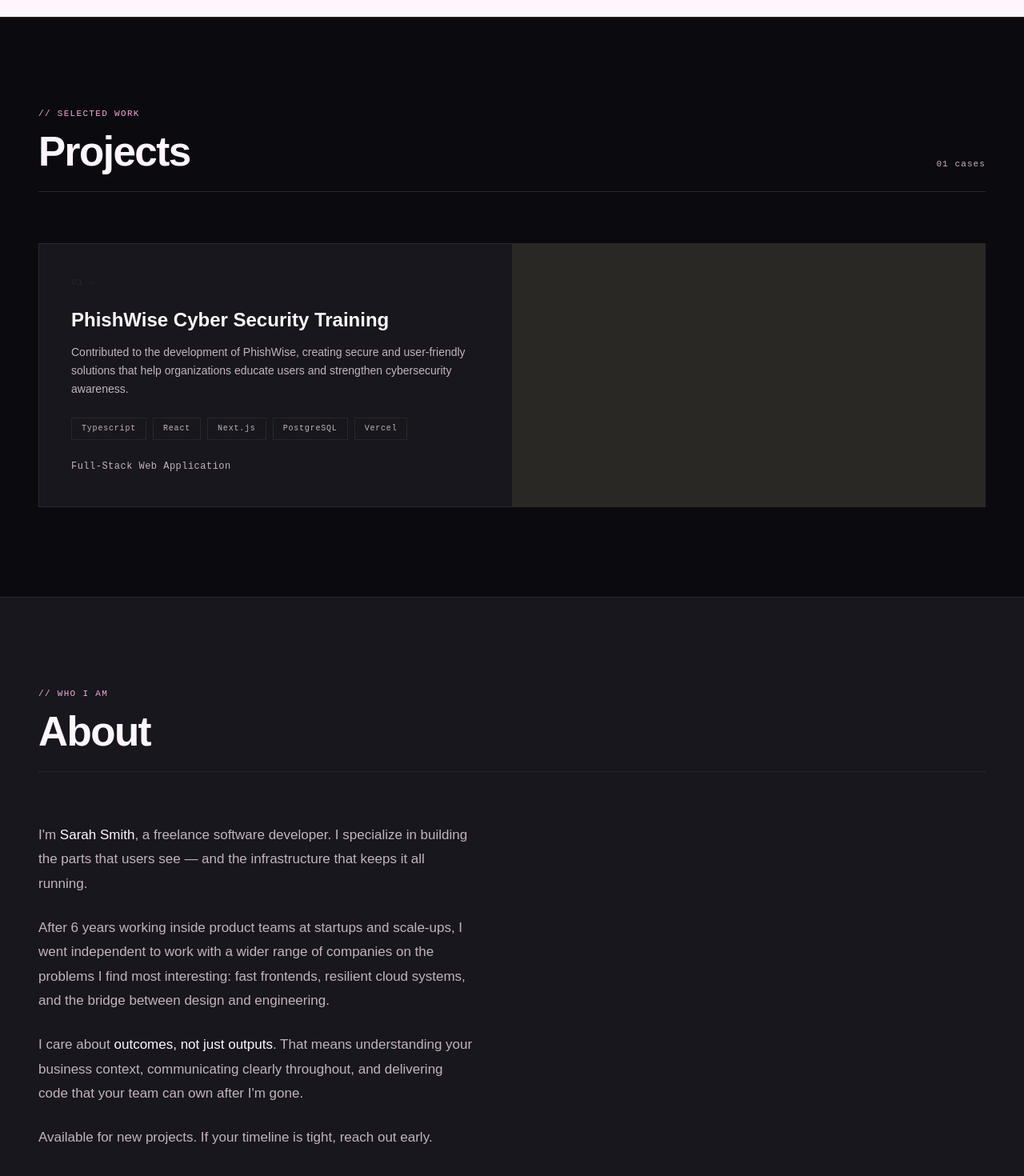
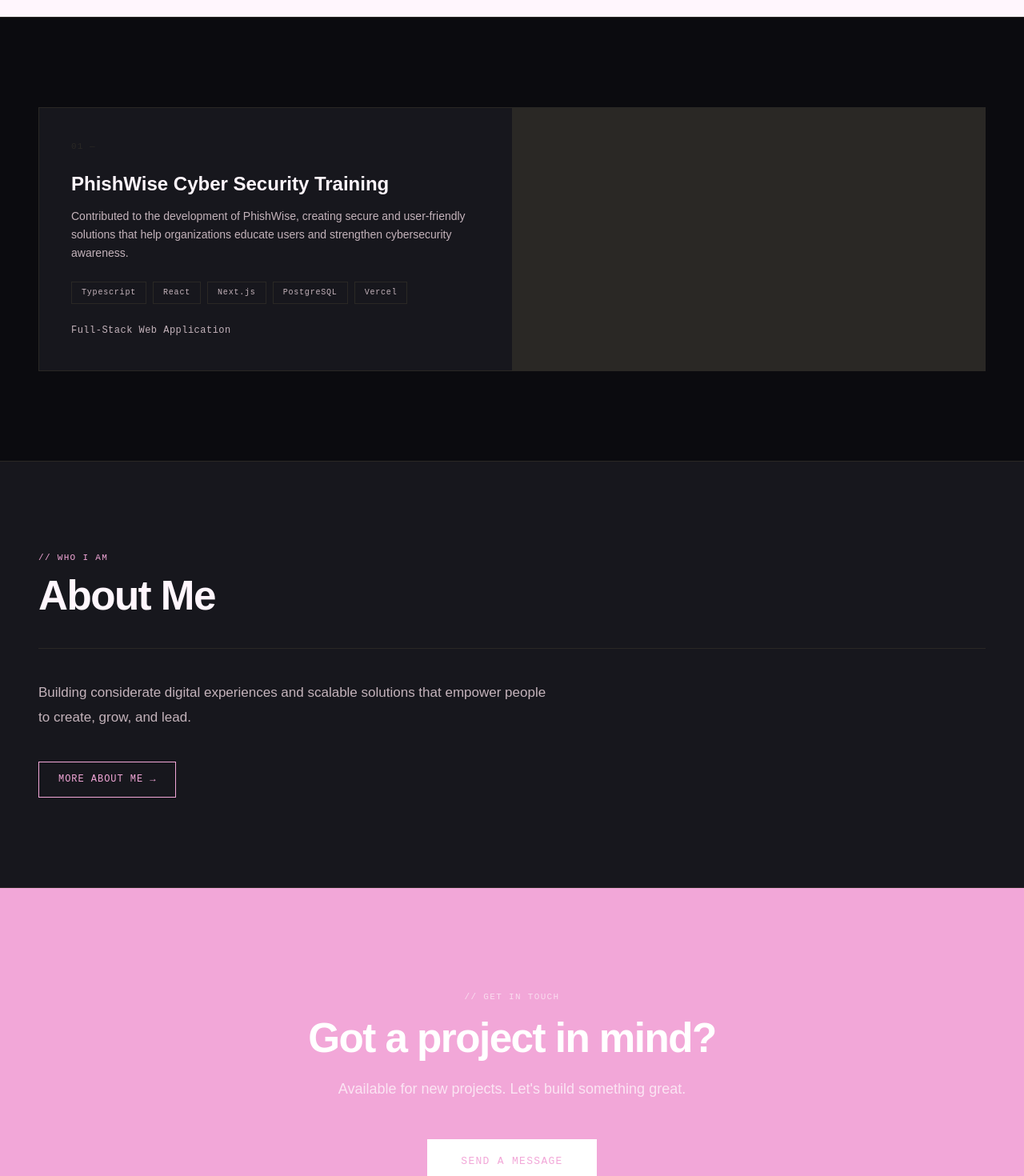
Before and after one commit to ssmith-io/portfolioWeb, a React (Vite) app in the folder portfolio/: page / in a window 1280 px wide. Shown: the part 840-2310 px from the top of the page at 80% size. Built offline with nearby package versions, Linux system fonts and the light colour scheme.

Commit message:
Implementing the About Page

```diff
--- a/portfolio/src/App.jsx
+++ b/portfolio/src/App.jsx
@@ -8,6 +8,7 @@ import Contact from './components/Contact'
 import Footer from './components/Footer'
 import ProjectsPage from './pages/ProjectsPage'
 import ProjectDetail from './pages/ProjectDetail'
+import AboutPage from './pages/AboutPage'
 
 export default function App() {
   return (
@@ -23,6 +24,7 @@ export default function App() {
             <Contact />
           </main>
         } />
+        <Route path="/about" element={<AboutPage />} />
         <Route path="/projects" element={<ProjectsPage />} />
         <Route path="/projects/:id" element={<ProjectDetail />} />
       </Routes>
--- a/portfolio/src/components/About.jsx
+++ b/portfolio/src/components/About.jsx
@@ -1,5 +1,5 @@
-import SectionHeader from './SectionHeader'
-import { personalData} from '../data/content'
+import { Link } from 'react-router-dom'
+import { personalData } from '../data/content'
 
 export default function About() {
   return (
@@ -12,23 +12,57 @@ export default function About() {
       }}
       id="about"
     >
-      <SectionHeader tag="// Who I Am" title="About" />
+      <p
+        className="uppercase mb-3"
+        style={{
+          fontFamily: "'DM Mono', monospace",
+          fontSize: 11, letterSpacing: '0.12em',
+          color: 'var(--accent)',
+        }}
+      >
+        // Who I Am
+      </p>
 
-      <div className="grid gap-24" style={{ gridTemplateColumns: '1fr 1fr', alignItems: 'start' }}>
-        {/* Bio */}
-        <div className="flex flex-col gap-6">
-          {[
-            <>I'm <strong style={{ color: 'var(--ink)', fontWeight: 500 }}>{personalData.name}</strong>, a freelance software developer. I specialize in building the parts that users see — and the infrastructure that keeps it all running.</>,
-            <>After 6 years working inside product teams at startups and scale-ups, I went independent to work with a wider range of companies on the problems I find most interesting: fast frontends, resilient cloud systems, and the bridge between design and engineering.</>,
-            <>I care about <strong style={{ color: 'var(--ink)', fontWeight: 500 }}>outcomes, not just outputs</strong>. That means understanding your business context, communicating clearly throughout, and delivering code that your team can own after I'm gone.</>,
-            <>{personalData.availability}. If your timeline is tight, reach out early.</>,
-          ].map((para, i) => (
-            <p key={i} style={{ fontSize: 17, lineHeight: 1.8, color: 'var(--mid)' }}>
-              {para}
-            </p>
-          ))}
-        </div>
-      </div>
+      <h2
+        className="mb-10"
+        style={{
+          fontFamily: "'Syne', sans-serif",
+          fontSize: 'clamp(2rem, 4vw, 3.5rem)',
+          fontWeight: 800, lineHeight: 1,
+          letterSpacing: '-0.03em', color: 'var(--ink)',
+        }}
+      >
+        About Me
+      </h2>
+
+      <div style={{ borderTop: '1px solid var(--border)', marginBottom: '2.5rem' }} />
+
+      <p
+        style={{
+          fontSize: 17, lineHeight: 1.8,
+          color: 'var(--mid)', maxWidth: 640,
+          marginBottom: '2.5rem',
+        }}
+      >
+        {personalData.description}
+      </p>
+
+      <Link
+        to="/about"
+        style={{
+          fontFamily: "'DM Mono', monospace",
+          fontSize: 12, letterSpacing: '0.08em',
+          color: 'var(--accent)',
+          border: '1px solid var(--accent)',
+          padding: '0.75rem 1.5rem',
+          textDecoration: 'none',
+          textTransform: 'uppercase',
+          display: 'inline-block',
+        }}
+        className="hover:[background:var(--accent)] hover:[color:var(--paper)] transition-all duration-200"
+      >
+        More About Me →
+      </Link>
     </section>
   )
 }
--- a/portfolio/src/components/Hero.jsx
+++ b/portfolio/src/components/Hero.jsx
@@ -1,4 +1,5 @@
 import { personalData, skills } from '../data/content'
+import { Link } from 'react-router-dom'
 
 export default function Hero() {
   return (
@@ -47,18 +48,6 @@ export default function Hero() {
         {personalData.title}
       </p>
 
-      {/* Bio */}
-      <p
-        className="animate-fade-up-3 mb-10"
-        style={{
-          maxWidth: 520,
-          fontSize: 16,
-          lineHeight: 1.8,
-          color: 'var(--mid)',
-        }}
-      >
-        {personalData.description}
-      </p>
 
       {/* Social links */}
       <div className="animate-fade-up-4 flex gap-4 mb-12">
@@ -67,7 +56,7 @@ export default function Hero() {
             key={label}
             href={href}
             target="_blank"
-            rel="nonreferrer"
+            rel="noreferrer"
             style={{
               fontFamily: "'DM Mono', monospace",
               fontSize: 11,
--- a/portfolio/src/components/Navbar.jsx
+++ b/portfolio/src/components/Navbar.jsx
@@ -1,3 +1,4 @@
+import { Link } from 'react-router-dom'
 import { personalData } from '../data/content'
 
 export default function Navbar() {
@@ -6,28 +7,43 @@ export default function Navbar() {
       style={{ background: 'var(--paper)', borderBottom: '1px solid var(--border)' }}
       className="fixed top-0 left-0 right-0 z-50 flex items-center justify-between px-12 py-5"
     >
-      <a
-        href="#"
+      <Link
+        to="/"
         style={{ fontFamily: "'DM Mono', monospace", color: 'var(--accent)', fontSize: 13, letterSpacing: '0.06em' }}
         className="font-medium no-underline"
       >
         {personalData.logo}
-      </a>
+      </Link>
 
       <ul className="flex gap-10 list-none m-0 p-0">
-        {['About', 'Projects', 'Contact'].map((item) => (
-          <li key={item}>
-            <a
-              href={`#${item.toLowerCase()}`}
+        <li>
+          <Link
+            to="/about"
             style={{ fontFamily: "'DM Mono', monospace", color: 'var(--mid)', fontSize: 13, letterSpacing: '0.08em' }}
             className="no-underline uppercase transition-colors duration-200 hover:[color:var(--accent-hover)]"
           >
-              {item}
+            About
+          </Link>
+        </li>
+        <li>
+          <Link
+            to="/projects"
+            style={{ fontFamily: "'DM Mono', monospace", color: 'var(--mid)', fontSize: 13, letterSpacing: '0.08em' }}
+            className="no-underline uppercase transition-colors duration-200 hover:[color:var(--accent-hover)]"
+          >
+            Projects
+          </Link>
+        </li>
+        <li>
+          <a
+            href="#contact"
+            style={{ fontFamily: "'DM Mono', monospace", color: 'var(--mid)', fontSize: 13, letterSpacing: '0.08em' }}
+            className="no-underline uppercase transition-colors duration-200 hover:[color:var(--accent-hover)]"
+          >
+            Contact
           </a>
         </li>
-        ))}
       </ul>
-
         <a
         href="#contact"
         style={{
--- a/portfolio/src/components/SectionHeader.jsx
+++ b/portfolio/src/components/SectionHeader.jsx
@@ -1,46 +1,64 @@
-export default function SectionHeader({ tag, title, count, light = false }) {
+import { Link } from 'react-router-dom'
+import { personalData } from '../data/content'
+
+export default function Navbar() {
   return (
-    <div
-      className="flex items-end justify-between mb-16 pb-6"
-      style={{ borderBottom: `1px solid ${light ? 'rgba(255,255,255,0.1)' : 'var(--border)'}` }}
+    <nav
+      style={{ background: 'var(--paper)', borderBottom: '1px solid var(--border)' }}
+      className="fixed top-0 left-0 right-0 z-50 flex items-center justify-between px-12 py-5"
     >
-      <div>
-        <p
-          className="mb-3 uppercase"
-          style={{
-            fontFamily: "'DM Mono', monospace",
-            fontSize: 11,
-            letterSpacing: '0.12em',
-            color: light ? 'rgba(255,255,255,0.4)' : 'var(--accent)',
-          }}
-        >
-          {tag}
-        </p>
-        <h2
-          style={{
-            fontFamily: "'Syne', sans-serif",
-            fontSize: 'clamp(2rem, 4vw, 3.5rem)',
-            fontWeight: 800,
-            lineHeight: 1,
-            letterSpacing: '-0.03em',
-            color: light ? 'var(--paper)' : 'var(--ink)',
-          }}
-        >
-          {title}
-        </h2>
-      </div>
-      {count && (
-        <span
-          style={{
-            fontFamily: "'DM Mono', monospace",
-            fontSize: 11,
-            color: light ? 'rgba(255,255,255,0.3)' : 'var(--mid)',
-            letterSpacing: '0.1em',
-          }}
-        >
-          {count}
-        </span>
-      )}
-    </div>
+      <Link
+        to="/"
+        style={{ fontFamily: "'DM Mono', monospace", color: 'var(--accent)', fontSize: 13, letterSpacing: '0.06em' }}
+        className="font-medium no-underline"
+      >
+        {personalData.logo}
+      </Link>
+
+      <ul className="flex gap-10 list-none m-0 p-0">
+        <li>
+          <Link
+            to="/about"
+            style={{ fontFamily: "'DM Mono', monospace", color: 'var(--mid)', fontSize: 13, letterSpacing: '0.08em' }}
+            className="no-underline uppercase transition-colors duration-200 hover:[color:var(--accent-hover)]"
+          >
+            About
+          </Link>
+        </li>
+        <li>
+          <Link
+            to="/projects"
+            style={{ fontFamily: "'DM Mono', monospace", color: 'var(--mid)', fontSize: 13, letterSpacing: '0.08em' }}
+            className="no-underline uppercase transition-colors duration-200 hover:[color:var(--accent-hover)]"
+          >
+            Projects
+          </Link>
+        </li>
+        <li>
+          <Link
+            to="/#contact"
+            style={{ fontFamily: "'DM Mono', monospace", color: 'var(--mid)', fontSize: 13, letterSpacing: '0.08em' }}
+            className="no-underline uppercase transition-colors duration-200 hover:[color:var(--accent-hover)]"
+          >
+            Contact
+          </Link>
+        </li>
+      </ul>
+
+      <Link
+        to="/#contact"
+        style={{
+          fontFamily: "'DM Mono', monospace",
+          fontSize: 12,
+          letterSpacing: '0.08em',
+          color: 'var(--paper)',
+          background: 'var(--accent)',
+          border: '1.5px solid var(--accent)',
+        }}
+        className="no-underline font-medium uppercase px-5 py-2 transition-all duration-200 hover:[background:var(--accent-hover)] hover:[border-color:var(--accent-hover)]"
+      >
+        Hire Me
+      </Link>
+    </nav>
   )
 }
--- /dev/null
+++ b/portfolio/src/pages/AboutPage.jsx
@@ -0,0 +1,164 @@
+import { Link } from 'react-router-dom'
+import { personalData, skills } from '../data/content'
+
+export default function AboutPage() {
+  return (
+    <section className="px-12 py-28" style={{ minHeight: '100vh', maxWidth: 800, margin: '0 auto' }}>
+
+      <Link
+        to="/"
+        style={{
+          fontFamily: "'DM Mono', monospace",
+          fontSize: 12, letterSpacing: '0.08em',
+          color: 'var(--mid)', textDecoration: 'none',
+          textTransform: 'uppercase',
+          display: 'inline-block', marginBottom: '3rem',
+        }}
+        className="hover:[color:var(--accent)]"
+      >
+        ← Back
+      </Link>
+
+      <p
+        className="uppercase mb-3"
+        style={{
+          fontFamily: "'DM Mono', monospace",
+          fontSize: 11, letterSpacing: '0.12em',
+          color: 'var(--accent)',
+        }}
+      >
+        // Who I Am
+      </p>
+
+      <h1
+        className="mb-10"
+        style={{
+          fontFamily: "'Syne', sans-serif",
+          fontSize: 'clamp(2rem, 4vw, 3.5rem)',
+          fontWeight: 800, lineHeight: 1,
+          letterSpacing: '-0.03em', color: 'var(--ink)',
+        }}
+      >
+        About Me
+      </h1>
+
+      <div style={{ borderTop: '1px solid var(--border)', marginBottom: '2.5rem' }} />
+
+      {/* Bio */}
+      <div className="flex flex-col gap-6 mb-16">
+        <p style={{ fontSize: 17, lineHeight: 1.8, color: 'var(--mid)' }}>
+          I'm <strong style={{ color: 'var(--ink)', fontWeight: 500 }}>{personalData.name}</strong>, a freelance software developer. I specialize in building the parts that users see — and the infrastructure that keeps it all running.
+        </p>
+        <p style={{ fontSize: 17, lineHeight: 1.8, color: 'var(--mid)' }}>
+          After 6 years working inside product teams at startups and scale-ups, I went independent to work with a wider range of companies on the problems I find most interesting: fast frontends, resilient cloud systems, and the bridge between design and engineering.
+        </p>
+        <p style={{ fontSize: 17, lineHeight: 1.8, color: 'var(--mid)' }}>
+          I care about <strong style={{ color: 'var(--ink)', fontWeight: 500 }}>outcomes, not just outputs</strong>. That means understanding your business context, communicating clearly throughout, and delivering code that your team can own after I'm gone.
+        </p>
+        <p style={{ fontSize: 17, lineHeight: 1.8, color: 'var(--mid)' }}>
+          Available for new projects. If your timeline is tight, reach out early.
+        </p>
+      </div>
+
+      <div style={{ borderTop: '1px solid var(--border)', marginBottom: '2.5rem' }} />
+
+      {/* Skills */}
+      <p
+        className="uppercase mb-6"
+        style={{
+          fontFamily: "'DM Mono', monospace",
+          fontSize: 11, letterSpacing: '0.12em',
+          color: 'var(--accent)',
+        }}
+      >
+        // Skills & Tools
+      </p>
+
+      <div className="flex flex-wrap gap-2 mb-16">
+        {skills.map((skill) => (
+          <span
+            key={skill}
+            style={{
+              fontFamily: "'DM Mono', monospace",
+              fontSize: 12, letterSpacing: '0.06em',
+              padding: '0.4rem 1rem',
+              border: '1px solid var(--border)',
+              background: 'var(--card)',
+              color: 'var(--mid)',
+            }}
+          >
+            {skill}
+          </span>
+        ))}
+      </div>
+
+      <div style={{ borderTop: '1px solid var(--border)', marginBottom: '2.5rem' }} />
+
+      {/* Currently */}
+      <p
+        className="uppercase mb-6"
+        style={{
+          fontFamily: "'DM Mono', monospace",
+          fontSize: 11, letterSpacing: '0.12em',
+          color: 'var(--accent)',
+        }}
+      >
+        // Currently
+      </p>
+
+      <div
+        className="flex flex-col gap-4 mb-16 p-8"
+        style={{ background: 'var(--card)', border: '1px solid var(--border)' }}
+      >
+        {[
+          { label: 'Working on', value: 'This portfolio and my first freelance clients' },
+          { label: 'Learning', value: 'Write what you are currently studying' },
+          { label: 'Reading', value: 'Write what you are reading' },
+          { label: 'Available for', value: personalData.availability },
+        ].map(({ label, value }, i, arr) => (
+          <div
+            key={label}
+            className="flex gap-6"
+            style={{
+              borderBottom: i < arr.length - 1 ? '1px solid var(--border)' : 'none',
+              paddingBottom: i < arr.length - 1 ? '1rem' : 0,
+            }}
+          >
+            <span
+              style={{
+                fontFamily: "'DM Mono', monospace",
+                fontSize: 12, letterSpacing: '0.06em',
+                color: 'var(--accent)', minWidth: 120,
+              }}
+            >
+              {label}
+            </span>
+            <span style={{ fontSize: 15, color: 'var(--mid)' }}>{value}</span>
+          </div>
+        ))}
+      </div>
+
+      {/* CTA */}
+      <div style={{ borderTop: '1px solid var(--border)', paddingTop: '2.5rem' }}>
+        <p style={{ fontSize: 17, lineHeight: 1.8, color: 'var(--mid)', marginBottom: '1.5rem' }}>
+          Interested in working together?
+        </p>
+        <a
+          href={`mailto:${personalData.email}`}
+          style={{
+            fontFamily: "'DM Mono', monospace",
+            fontSize: 12, letterSpacing: '0.08em',
+            color: 'var(--paper)',
+            background: 'var(--accent)',
+            padding: '0.75rem 1.5rem',
+            textDecoration: 'none', textTransform: 'uppercase',
+          }}
+          className="hover:[background:var(--accent-hover)]"
+        >
+          Get In Touch →
+        </a>
+      </div>
+
+    </section>
+  )
+}
```
Lines whose indentation alone changed are shown as unchanged.
